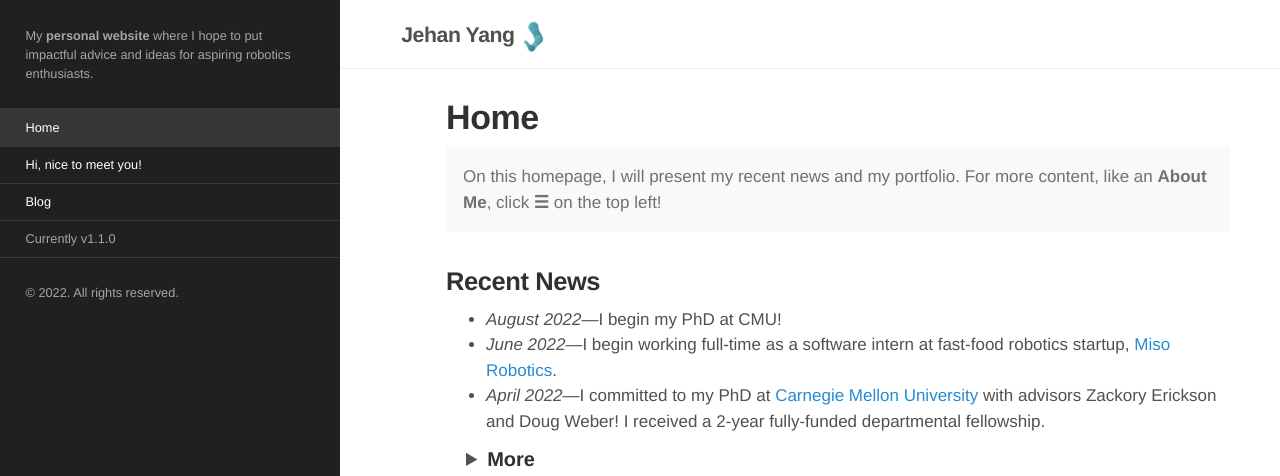
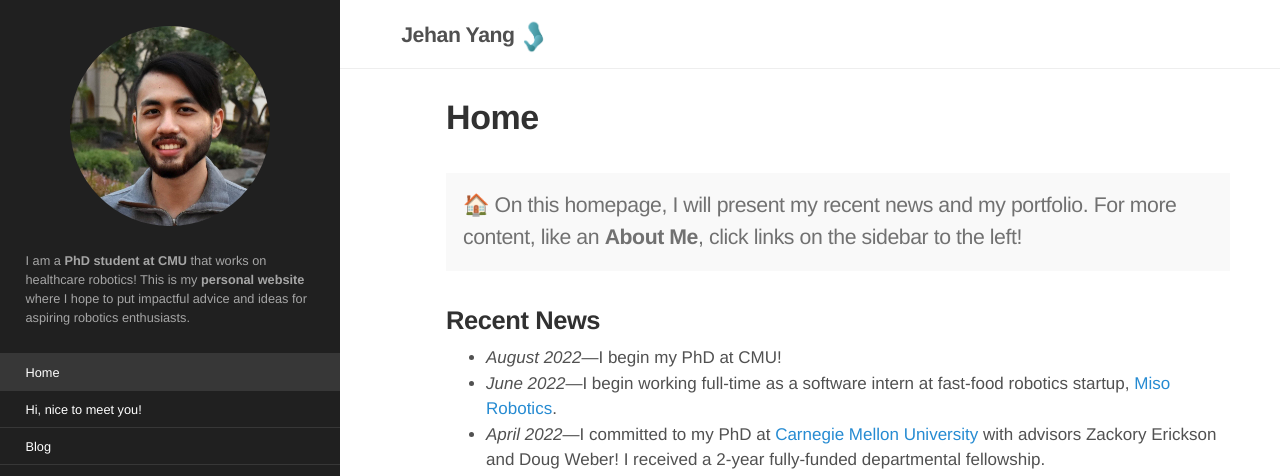
Before and after one commit to jehanyang/jehanyang.github.io, a Jekyll site: the page built from index.md, in a window 1280 px wide and 1400 px high. Shown: the top 476 px of the window. Built offline with Jekyll 4.4.1, drawn with Linux system fonts in a browser that asks for light colours.

Commit message:
Changed some fonts, added pic in sidebar

```diff
--- a/_config.yml
+++ b/_config.yml
@@ -1,7 +1,7 @@
 # Setup
 title:               'Jehan Yang'
 tagline:             'Pursuing Work in Advanced Robotics'
-description:         'My <b>personal website</b > where I hope to put impactful advice and ideas for aspiring robotics enthusiasts.'
+description:         'I am a <b>PhD student at CMU</b > that works on healthcare robotics! This is my <b>personal website</b > where I hope to put impactful advice and ideas for aspiring robotics enthusiasts.'
 url:                 https://jehanyang.github.io
 baseurl:             ''
 paginate:            5
--- a/_includes/sidebar.html
+++ b/_includes/sidebar.html
@@ -4,6 +4,9 @@
 
 <!-- Toggleable sidebar -->
 <div class="sidebar" id="sidebar">
+  <div class="sidebar-logo" style="align:center;padding-bottom: 0rem">
+      <img src="/images/jehan4.jpg" />
+  </div>
   <div class="sidebar-item">
     <p>{{ site.description }}</p>
   </div>
--- a/index.md
+++ b/index.md
@@ -4,9 +4,9 @@ title: Home
 ---
 <h1 id="home" style="margin-block-start:0">Home</h1>
 
-<p class="message">
-On this homepage, I will present my recent news and my portfolio. For more content, like an <b>About Me</b>, click <b>☰</b > on the top left!
-</p>
+<h3 class="message" style="line-height: 1.5; font-weight: normal">
+🏠 On this homepage, I will present my recent news and my portfolio. For more content, like an <b>About Me</b>, click links on the sidebar to the left!
+</h3>
 ## Recent News
 <ul style="margin-bottom:0px">
 <li><em>August 2022</em>&mdash;I begin my PhD at CMU!</li>
--- a/public/css/lanyon.css
+++ b/public/css/lanyon.css
@@ -614,3 +614,15 @@ a.pagination-item:hover {
 .nochangelink strong {
   color: #303030;
 }
+
+.sidebar-logo {
+      padding: 1.5rem;
+}
+
+.sidebar-logo img {
+      border-radius: 50%;
+      -moz-border-radius: 50%;
+      -webkit-border-radius: 50%;
+      width: 200px;
+      margin: 0 auto;
+}
--- a/public/js/script.js
+++ b/public/js/script.js
@@ -10,6 +10,6 @@
        sidebar.contains(target) ||
        (target === checkbox || target === toggle)) return;
 
-    checkbox.checked = false;
+    checkbox.checked = true;
   }, false);
 })(document);
```
Also changed, not shown: about.md (+4 -7 lines).
